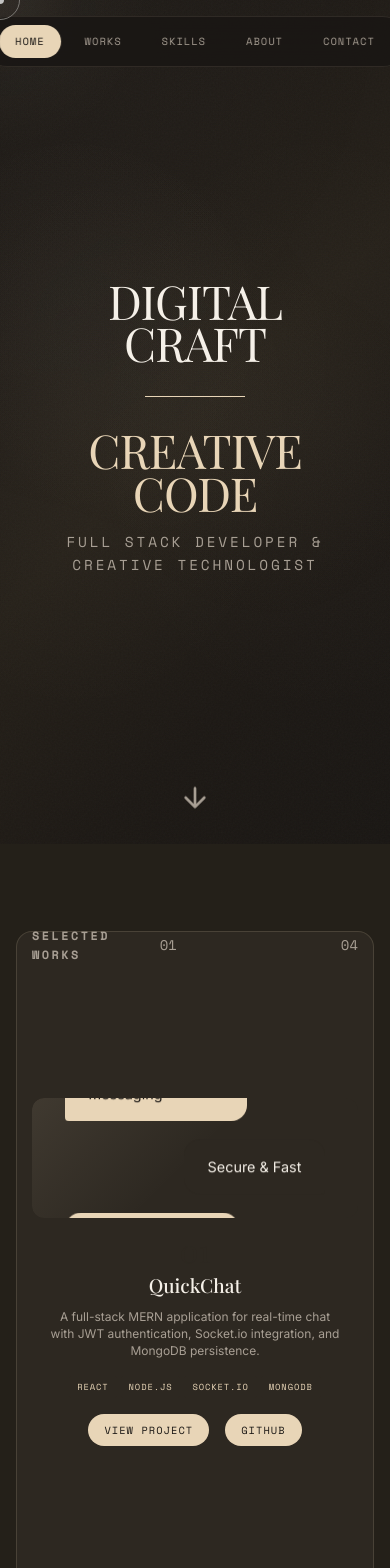
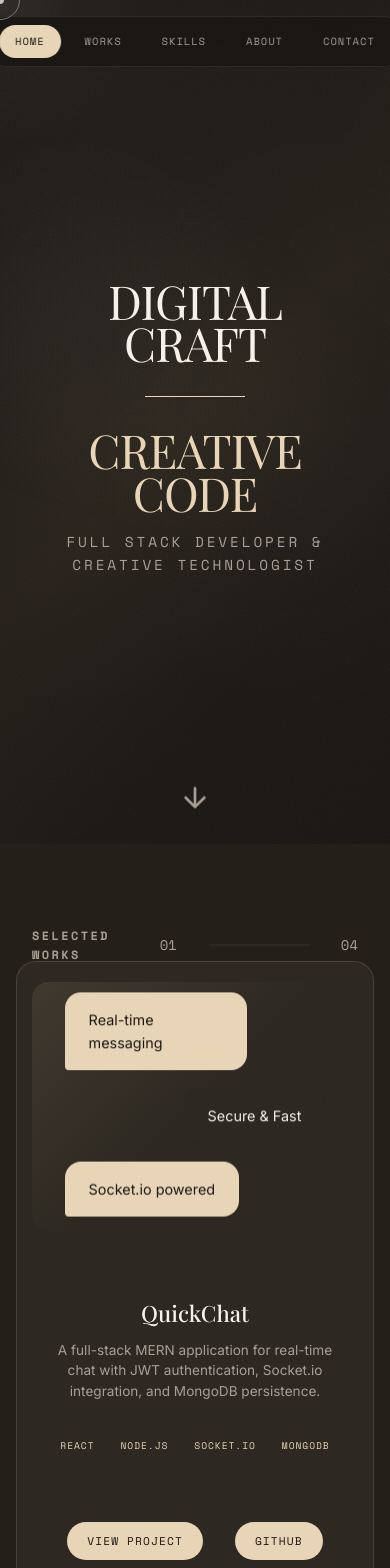
Before and after one commit to ParthKhiriya/Dev-Portfolio, a React (Vite) app: page / in a window 390 px wide. Shown: the top 1568 px of the page. Built offline with nearby package versions, Linux system fonts and the light colour scheme; a web font is replaced by a local one.

Commit message:
Mobile: box around content only (not header), bigger image, hide skills stats

```diff
--- a/src/styles/main.css
+++ b/src/styles/main.css
@@ -1253,116 +1253,114 @@ img {
         z-index: 100;
     }
 
-    /* Mobile Project Cards - each project in a rounded box */
+    /* Mobile Project Slides */
     .project-slide {
         flex: 0 0 100vw;
         width: 100vw;
         min-width: 100vw;
         padding: var(--space-sm);
-        padding-top: calc(var(--space-md) + 60px);
+        padding-top: calc(var(--space-md) + 90px);
+        /* Space for header + progress */
+        padding-bottom: var(--space-md);
         display: flex;
+        flex-direction: column;
         align-items: center;
-        justify-content: center;
-    }
-
-    /* Create a card container for the entire project */
-    .project-slide>* {
-        display: contents;
-    }
-
-    .project-image-wrapper,
-    .project-info {
-        display: block;
-    }
-
+        justify-content: flex-start;
+        position: relative;
+    }
+
+    /* Rounded box ONLY around project content (not header/progress) */
     .project-slide::before {
         content: '';
         position: absolute;
-        top: calc(var(--space-md) + 55px);
+        top: calc(var(--space-md) + 85px);
+        /* Start below header */
         left: var(--space-sm);
         right: var(--space-sm);
         bottom: var(--space-sm);
         background: var(--color-surface);
+        border-radius: 20px;
+        border: 1px solid rgba(232, 213, 183, 0.15);
+        z-index: 0;
+    }
+
+    /* Image wrapper - bigger to fill space */
+    .project-image-wrapper {
+        position: relative;
+        z-index: 1;
+        width: calc(100% - 2rem);
+        height: 35vh;
+        min-height: 180px;
+        max-height: 250px;
+        margin: var(--space-sm);
         border-radius: 16px;
-        border: 1px solid rgba(232, 213, 183, 0.15);
-        z-index: -1;
-    }
-
-    /* Project card layout */
-    .project-slide {
+        overflow: hidden;
+    }
+
+    .project-image {
+        border-radius: 16px;
+    }
+
+    /* Project info - fills remaining space */
+    .project-info {
+        position: relative;
+        z-index: 1;
+        flex: 1;
+        display: flex;
         flex-direction: column;
-        gap: 0;
-        position: relative;
-    }
-
-    /* Smaller image on top */
-    .project-image-wrapper {
-        width: calc(100% - 2rem);
-        height: 120px;
-        min-height: 100px;
-        max-height: 140px;
-        margin: var(--space-sm);
-        margin-top: var(--space-md);
-        border-radius: 12px;
-        overflow: hidden;
-    }
-
-    .project-image {
-        border-radius: 12px;
-    }
-
-    /* Text content below image */
-    .project-info {
-        padding: 0 var(--space-md);
+        justify-content: center;
+        padding: var(--space-sm) var(--space-md);
         padding-bottom: var(--space-md);
         text-align: center;
+        width: 100%;
+        box-sizing: border-box;
     }
 
     .project-number {
-        font-size: 2rem;
+        display: none;
+        /* Hide number on mobile for cleaner look */
+    }
+
+    .project-title {
+        font-size: 1.4rem;
         margin-bottom: var(--space-xs);
     }
 
-    .project-title {
-        font-size: 1.2rem;
-        margin-bottom: var(--space-xs);
-    }
-
     .project-description {
-        font-size: 0.75rem;
-        line-height: 1.4;
-        margin-bottom: var(--space-sm);
+        font-size: 0.85rem;
+        line-height: 1.5;
+        margin-bottom: var(--space-md);
         color: var(--color-text-muted);
     }
 
-    /* Tech tags below description */
+    /* Tech tags */
     .project-tech {
         justify-content: center;
-        margin-bottom: var(--space-sm);
-        gap: 4px;
+        margin-bottom: var(--space-md);
+        gap: 6px;
         flex-wrap: wrap;
     }
 
     .project-tech span {
-        font-size: 0.55rem;
-        padding: 4px 8px;
-    }
-
-    /* Buttons at the bottom */
+        font-size: 0.6rem;
+        padding: 5px 10px;
+    }
+
+    /* Buttons at bottom */
     .project-links {
         display: flex;
         flex-direction: row;
         justify-content: center;
-        gap: var(--space-sm);
-        margin-top: var(--space-xs);
+        gap: var(--space-md);
+        margin-top: auto;
     }
 
     .project-link {
-        font-size: 0.65rem;
-        padding: 8px 16px;
+        font-size: 0.7rem;
+        padding: 10px 20px;
         background: var(--color-accent);
         color: var(--color-bg);
-        border-radius: 20px;
+        border-radius: 25px;
         text-align: center;
         font-weight: 500;
     }
@@ -1375,34 +1373,9 @@ img {
         grid-template-columns: 1fr;
     }
 
-    /* Skills stats - vertical but compact */
+    /* HIDE skills stats on mobile */
     .skills-stats {
-        display: flex;
-        flex-direction: column;
-        gap: var(--space-xs);
-        padding: var(--space-sm) var(--space-md);
-        width: 100%;
-        box-sizing: border-box;
-    }
-
-    .stat-item {
-        display: flex;
-        align-items: center;
-        gap: var(--space-sm);
-        padding: var(--space-xs) var(--space-sm);
-        background: var(--color-surface);
-        border-radius: 8px;
-    }
-
-    .stat-number {
-        font-size: 1.2rem;
-        min-width: 40px;
-    }
-
-    .stat-label {
-        font-size: 0.6rem;
-        letter-spacing: 0.05em;
-        text-align: left;
+        display: none !important;
     }
 
     /* Fix contact section centering */
```
